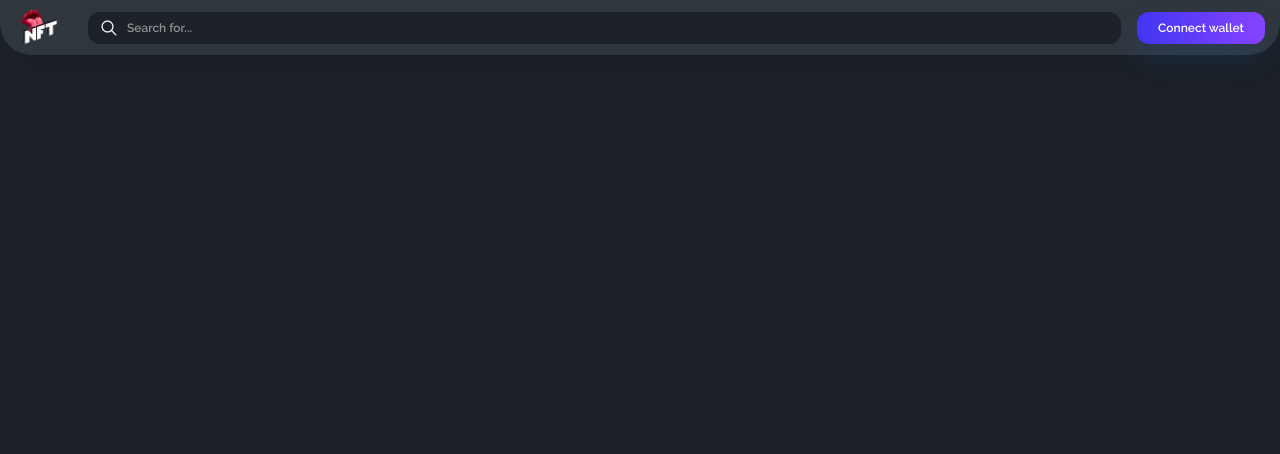
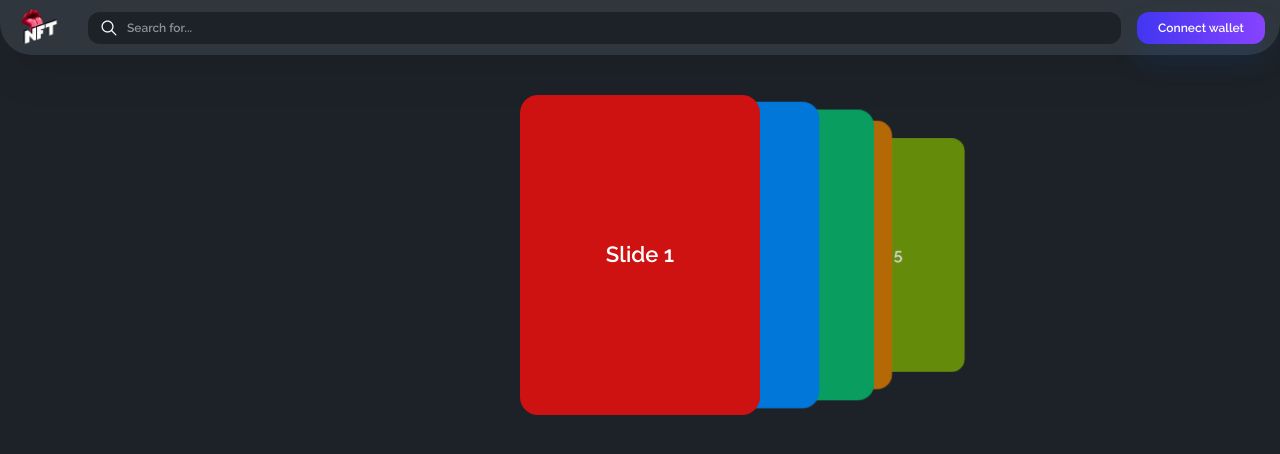
Before and after one commit to Oleksii03/Sneakers, a Vue app: page / in a window 1280 px wide. Shown: the top 454 px of the page. Built offline with nearby package versions, Linux system fonts and the light colour scheme.

Commit message:
oleksii-dev: add-swiper.js

```diff
--- a/package.json
+++ b/package.json
@@ -12,6 +12,7 @@
   },
   "dependencies": {
     "rollup-plugin-visualizer": "^5.14.0",
+    "swiper": "^11.2.4",
     "vite-plugin-full-reload": "^1.2.0",
     "vite-plugin-html-inject": "^1.1.2",
     "vue": "^3.5.13"
--- a/src/App.vue
+++ b/src/App.vue
@@ -1,11 +1,14 @@
-<script setup>
-import SvgManager from "./components/base/SvgManager.vue";
-</script>
+<script setup></script>
 
 <template>
-  <Header />
+  <Header class="header" />
+  <main-slider />
 
-  <SvgManager />
+  <svg-manager />
 </template>
 
-<style lang="scss" scoped></style>
+<style lang="scss" scoped>
+.header {
+  margin-bottom: 40px;
+}
+</style>
--- a/src/components.d.ts
+++ b/src/components.d.ts
@@ -9,6 +9,7 @@ declare module 'vue' {
   export interface GlobalComponents {
     BaseSvg: typeof import('./components/base/BaseSvg.vue')['default']
     Header: typeof import('./components/reusable/Header.vue')['default']
+    MainSlider: typeof import('./components/partials/pages/main/MainSlider.vue')['default']
     SvgManager: typeof import('./components/base/SvgManager.vue')['default']
   }
 }
--- /dev/null
+++ b/src/components/partials/pages/main/MainSlider.vue
@@ -0,0 +1,113 @@
+<script>
+// Import Swiper Vue.js components
+import { Swiper, SwiperSlide } from "swiper/vue";
+
+// Import Swiper styles
+import "swiper/css";
+
+import "swiper/css/effect-cards";
+
+// import './style.css';
+
+// import required modules
+import { EffectCards } from "swiper/modules";
+
+export default {
+  components: {
+    Swiper,
+    SwiperSlide,
+  },
+  setup() {
+    return {
+      modules: [EffectCards],
+    };
+  },
+};
+</script>
+
+<template>
+  <swiper
+    :effect="'cards'"
+    :grabCursor="true"
+    :modules="modules"
+    class="mySwiper"
+  >
+    <swiper-slide class="one">Slide 1</swiper-slide>
+    <swiper-slide class="two">Slide 2</swiper-slide>
+    <swiper-slide class="three">Slide 3</swiper-slide>
+    <swiper-slide class="four">Slide 4</swiper-slide>
+    <swiper-slide class="five">Slide 5</swiper-slide>
+    <!-- <swiper-slide>Slide 2</swiper-slide><swiper-slide>Slide 3</swiper-slide> -->
+  </swiper>
+</template>
+
+<style lang="scss" scoped>
+.swiper {
+  width: 240px;
+  height: 320px;
+}
+
+.swiper-slide {
+  display: flex;
+  align-items: center;
+  justify-content: center;
+  border-radius: 18px;
+  font-size: 22px;
+  font-weight: bold;
+  color: #fff;
+}
+
+.swiper-slide.swiper-slide-next.two {
+  transform: translate3d(calc(7.25% - 190px), 0px, -53px) rotateZ(0deg) scale(1) !important;
+}
+.swiper-slide.swiper-slide-next.three {
+  transform: translate3d(calc(7.25% - 410px), 0px, -120px) rotateZ(0deg)
+    scale(1) !important;
+}
+.swiper-slide.swiper-slide-next.four {
+  transform: translate3d(calc(7.25% - 650px), 0px, -120px) rotateZ(0deg)
+    scale(1) !important;
+}
+.swiper-slide.swiper-slide-next.five {
+  transform: translate3d(calc(-267% - 210px), 0px, -120px) rotateZ(0deg)
+    scale(1) !important;
+}
+// ------------------------
+
+.swiper-slide.swiper-slide-prev.one {
+  transform: translate3d(calc(-7.25% + 10px), 0px, -100px) rotateZ(0deg)
+    scale(1) !important;
+}
+// -------------------------
+.swiper-slide.three {
+  transform: translate3d(calc(7.25% - 360px), 0px, -120px) rotateZ(0deg)
+    scale(1) !important;
+}
+.swiper-slide.four {
+  transform: translate3d(calc(7.25% - 557px), 0px, -230px) rotateZ(0deg)
+    scale(1) !important;
+}
+.swiper-slide.five {
+  transform: translate3d(calc(-267% - -5px), 0px, -442px) rotateZ(0deg) scale(1) !important;
+}
+// ==========================================
+.swiper-slide:nth-child(1n) {
+  background-color: rgb(206, 17, 17);
+}
+
+.swiper-slide:nth-child(2n) {
+  background-color: rgb(0, 140, 255);
+}
+
+.swiper-slide:nth-child(3n) {
+  background-color: rgb(10, 184, 111);
+}
+
+.swiper-slide:nth-child(4n) {
+  background-color: rgb(211, 122, 7);
+}
+
+.swiper-slide:nth-child(5n) {
+  background-color: rgb(118, 163, 12);
+}
+</style>
--- a/src/components/reusable/Header.vue
+++ b/src/components/reusable/Header.vue
@@ -155,7 +155,38 @@ onMounted(() => {
       border-radius: 12px;
     }
 
+    @include media-min-width(md) {
+      &:hover {
+        animation-name: shake;
+        animation-duration: 1s;
+        @keyframes shake {
+          0%,
+          100% {
+            transform: translate3d(0, 0, 0);
+          }
+          10%,
+          30%,
+          50%,
+          70%,
+          90% {
+            transform: translate3d(-2px, 0, 0);
+          }
+          20%,
+          40%,
+          60%,
+          80% {
+            transform: translate3d(2px, 0, 0);
+          }
+        }
+      }
+    }
+
+    & > span {
+      pointer-events: none;
+    }
+
     &-icon {
+      pointer-events: none;
       fill: $light-text;
       width: 20px;
       height: 20px;
```
Also changed, not shown: 1 other file (tests, documents, lock files or other folders).
